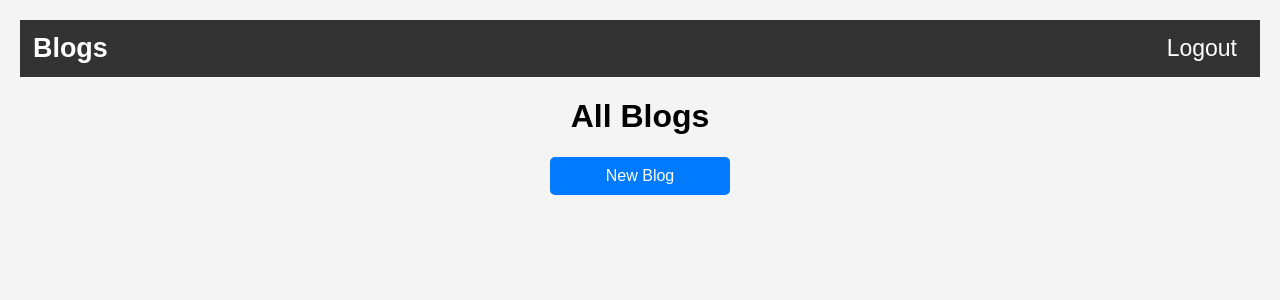
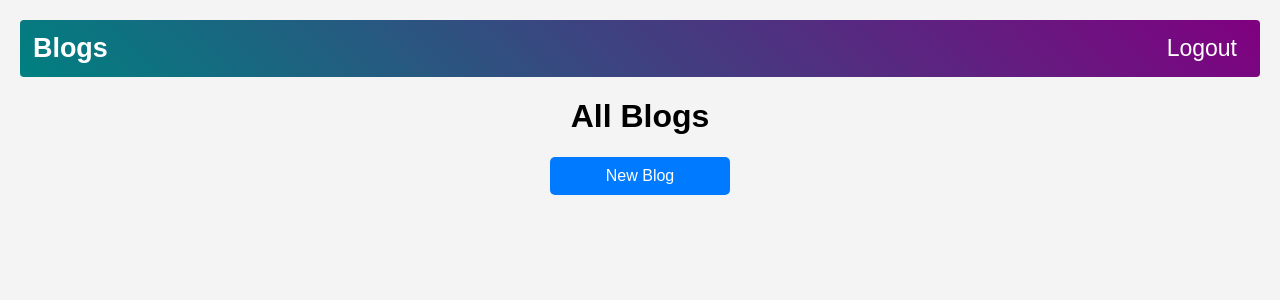
Before and after one commit to shyambista123/nodejs-Blog, a Node server app: page /blogs/ in a window 1280 px wide. Shown: the top 300 px of the page. Run offline with Node 20, Linux system fonts and the light colour scheme; a user stored in the database is signed in; data that the repository does not hold is empty; some libraries are stand-ins or nearby versions.

Commit message:
changes some style

```diff
--- a/views/navBar.ejs
+++ b/views/navBar.ejs
@@ -6,7 +6,7 @@
   <link rel="stylesheet" href="/css/navbar.css">
 </head>
 <body>
-<div class="navbar">
+<div class="navbar" style="background: linear-gradient(45deg, #008080, #800080); border-radius:4px;">
   <a href="/"><h3>Blogs</h3></a>
   <a href="/logout" class="logout">Logout</a>
 </div>
```
